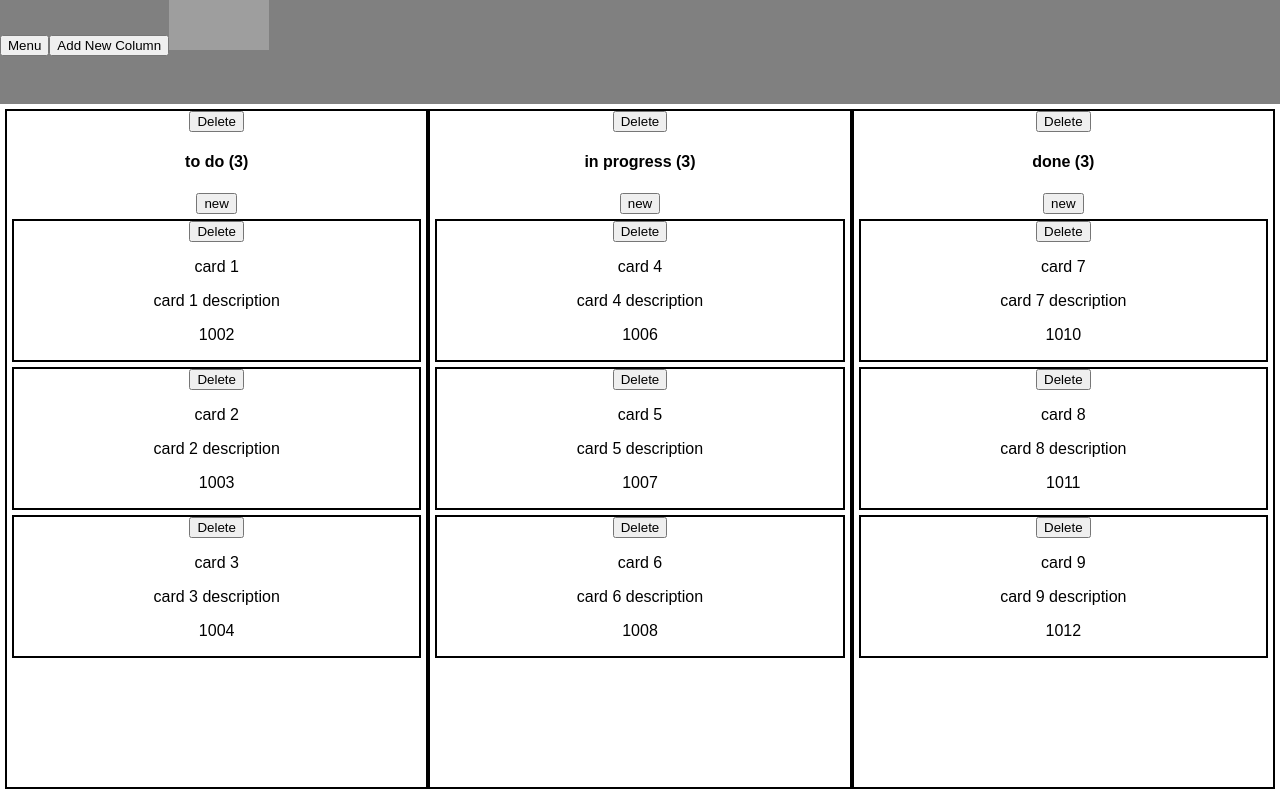
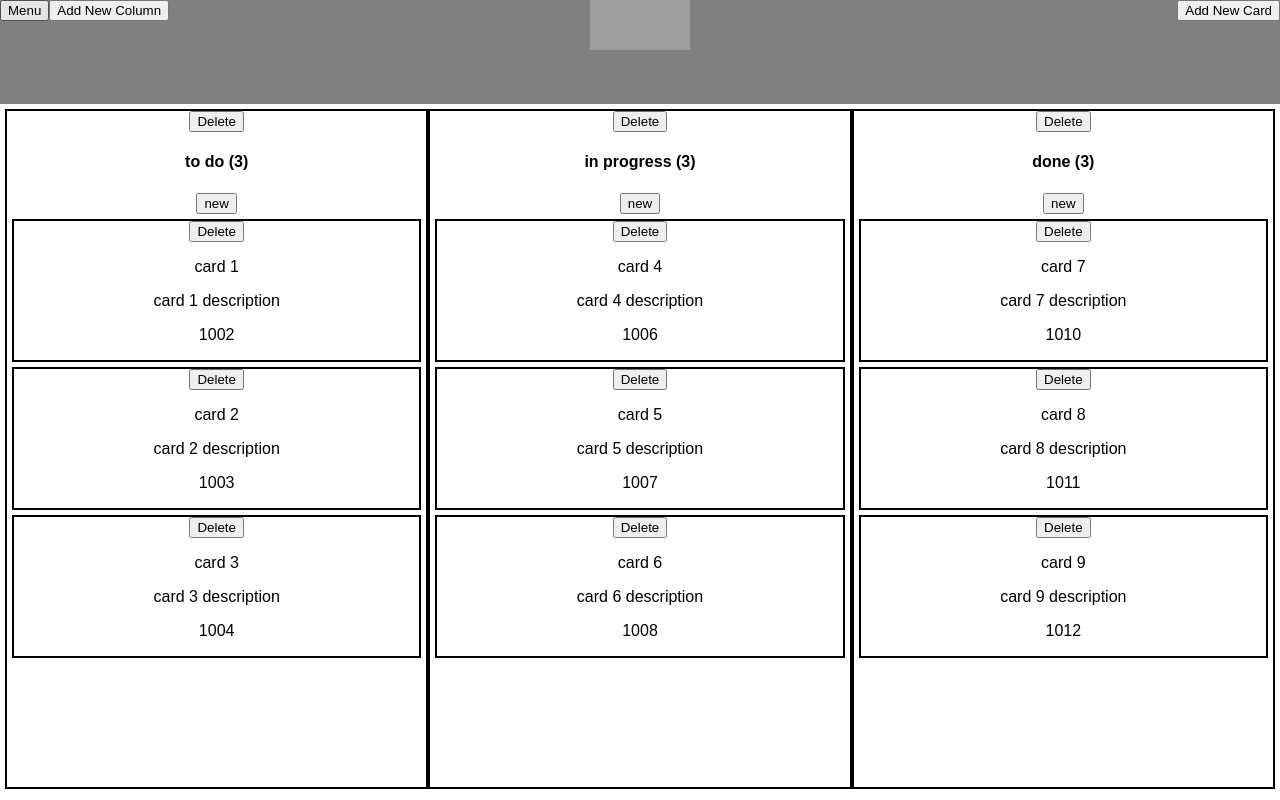
Before and after one commit to acsly/kanbanboard-naive-react, a React app: page / in a window 1280 px wide. Built offline with nearby package versions, Linux system fonts and the light colour scheme; grey boxes are pictures that could not be loaded.

Commit message:
toolbar updated

```diff
--- a/public/index.html
+++ b/public/index.html
@@ -19,7 +19,7 @@
       work correctly both with client-side routing and a non-root public URL.
       Learn how to configure a non-root public URL by running `npm run build`.
     -->
-    <title>React App</title>
+    <title>Kanban Board</title>
   </head>
   <body>
     <noscript>
--- a/src/components/Toolbar/Toolbar.css
+++ b/src/components/Toolbar/Toolbar.css
@@ -1,5 +1,8 @@
 .Toolbar {
-    text-align: left;
+    display: flex;
+    flex-direction: row;
+    flex-wrap: nowrap;
+    justify-content: space-between;
     height: 13%;
     min-height: 70px;
     background-color: gray;
@@ -11,6 +14,17 @@
     display: inline-block;
 }
 
-.selectBoardButton{
+.selectBoardButton {
     display: inline-block;
 }
+
+.toolbarRight {
+    min-width: 30%;
+    text-align: right;
+}
+
+.toolbarLeft {
+    min-width: 30%;
+    text-align: left;
+
+}
--- a/src/components/Toolbar/Toolbar.js
+++ b/src/components/Toolbar/Toolbar.js
@@ -3,9 +3,16 @@ import classes from './Toolbar.css';
 
 const toolbar = (props) => (
     <div className={classes.Toolbar}>
-        <button className={classes.selectBoardBbutton}>Menu</button>
-        <button onClick={props.newColumnClicked} className={classes.addNewColumnBbutton}>Add New Column</button>
-        <img className={classes.logo} alt="logo of the project" src="https://encrypted-tbn0.gstatic.com/images?q=tbn:ANd9GcTA2vkyldAFInyfe8TlfWZvwisxi_7oTRfj5eex8GpbX0_U4viCgQ"/>
+        <div className={classes.toolbarLeft}>
+            <button className={classes.selectBoardBbutton}>Menu</button>
+            <button onClick={props.newColumnClicked} className={classes.addNewColumnBbutton}>Add New Column</button>
+        </div>
+
+        <img className={classes.logo} alt="logo of the project" src="https://encrypted-tbn0.gstatic.com/images?q=tbn:ANd9GcTA2vkyldAFInyfe8TlfWZvwisxi_7oTRfj5eex8GpbX0_U4viCgQ" />
+
+        <div className={classes.toolbarRight}>
+            <button>Add New Card</button>
+        </div>
     </div>
 );
 
--- a/src/containers/App.js
+++ b/src/containers/App.js
@@ -103,6 +103,10 @@ class App extends Component {
 
   };
 
+  newCardGenericHandler = () => {
+    // Generic card addition
+  }
+
   deleteCardHandler = (index, id) => {
     console.log(index, id);
     const boards = this.state.boards.slice();
@@ -161,7 +165,7 @@ class App extends Component {
           columns={this.state.boards[this.state.activeBoardIndex].columns}
           newCardClicked={this.newCardHandler}
           deleteCardClicked={this.deleteCardHandler}
-          deleteColumnClicked={this.deleteColumnHandler}/>
+          deleteColumnClicked={this.deleteColumnHandler} />
       </div>
     );
   }
```
